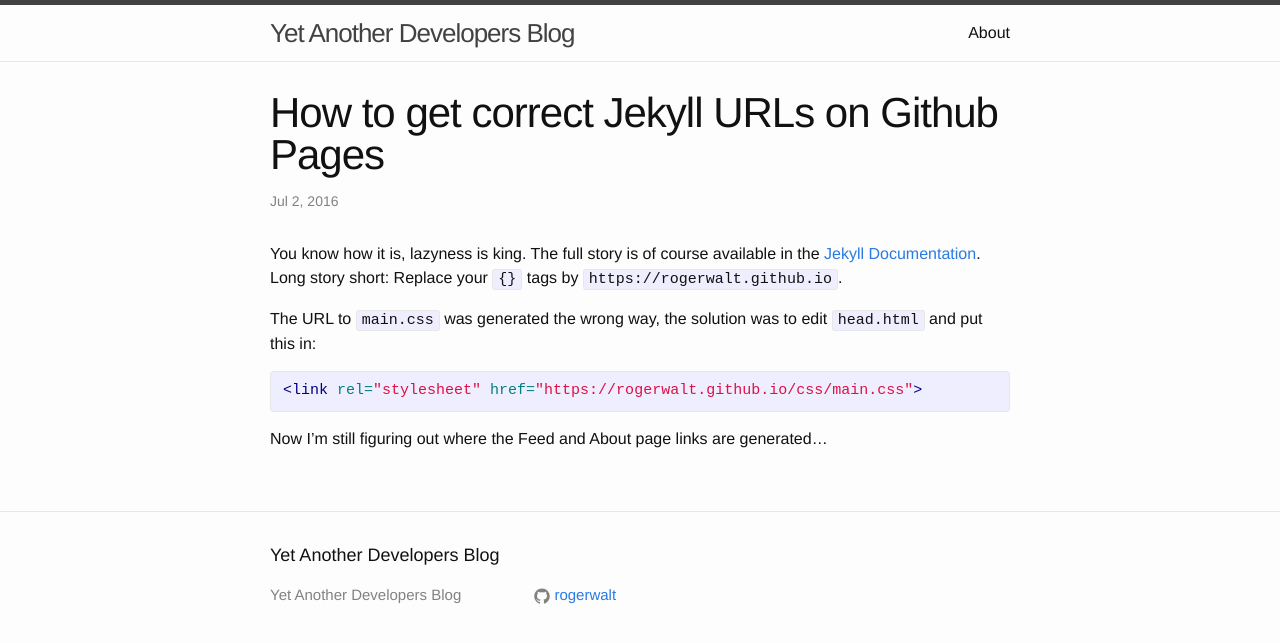
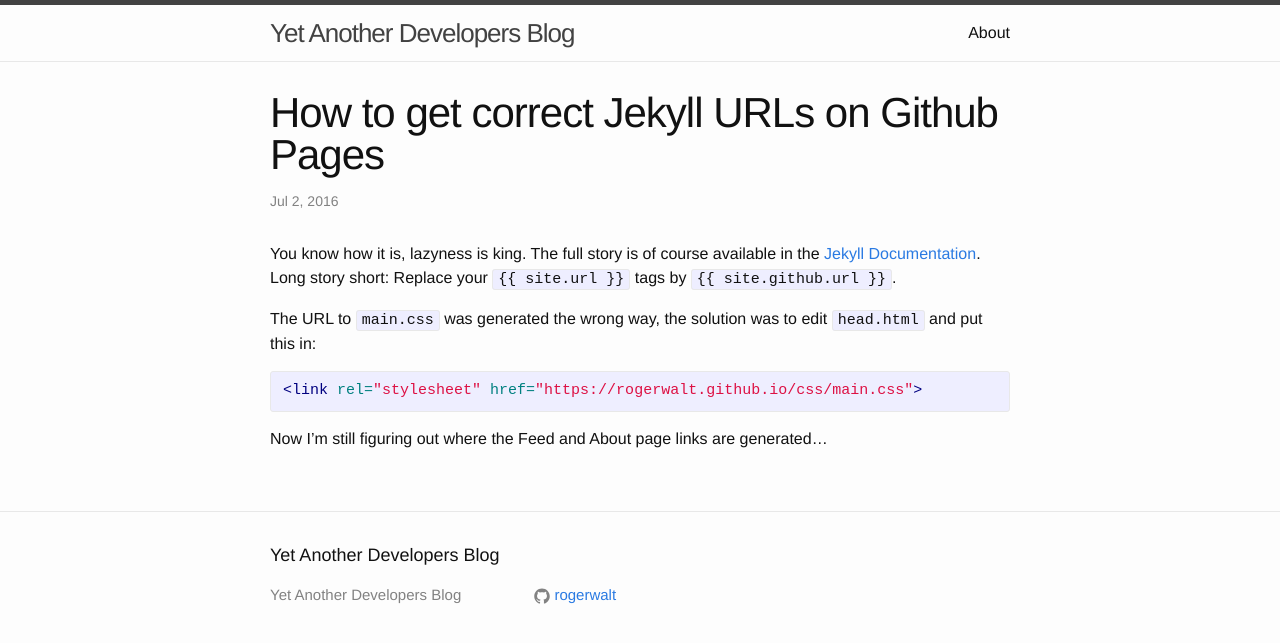
Before and after one commit to rogerwalt/rogerwalt.github.io, a Jekyll site: the page built from _posts/2016-07-02-jekyll-urls.md, in a window 1280 px wide. Shown: the top 643 px of the page. Built offline with Jekyll 4.4.1, drawn with Linux system fonts in a browser that asks for light colours; part of the change alters nothing that is shown.

Commit message:
Update 2016-07-02-jekyll-urls.md

```diff
--- a/_posts/2016-07-02-jekyll-urls.md
+++ b/_posts/2016-07-02-jekyll-urls.md
@@ -6,7 +6,7 @@ categories: php
 ---
 You know how it is, lazyness is king.
 The full story is of course available in the [Jekyll Documentation](https://jekyllrb.com/docs/github-pages/).
-Long story short: Replace your `{{ site.url }}` tags by `{{ site.github.url }}`.
+Long story short: Replace your {% raw %}`{{ site.url }}`{% endraw %} tags by {% raw %}`{{ site.github.url }}`{% endraw %}.
 
 The URL to `main.css` was generated the wrong way, the solution was to edit `head.html` and put this in:
 
```
